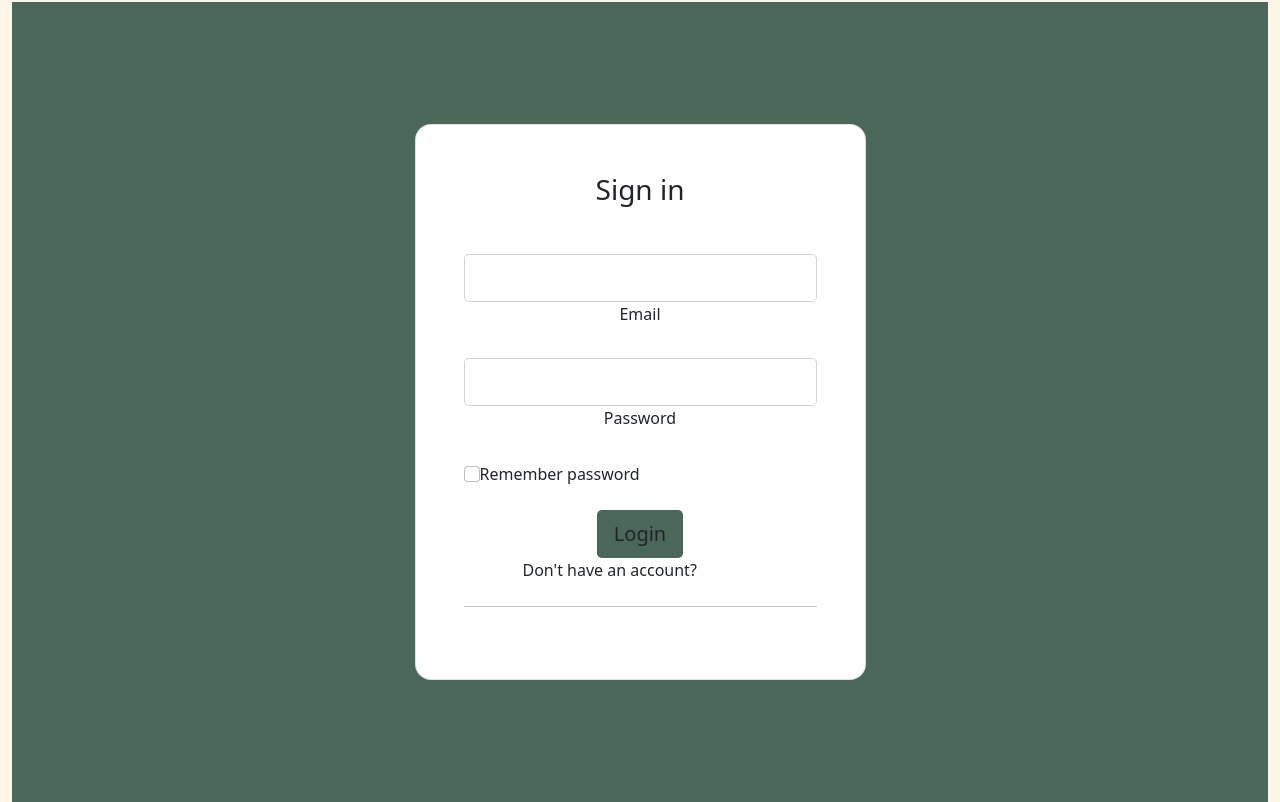
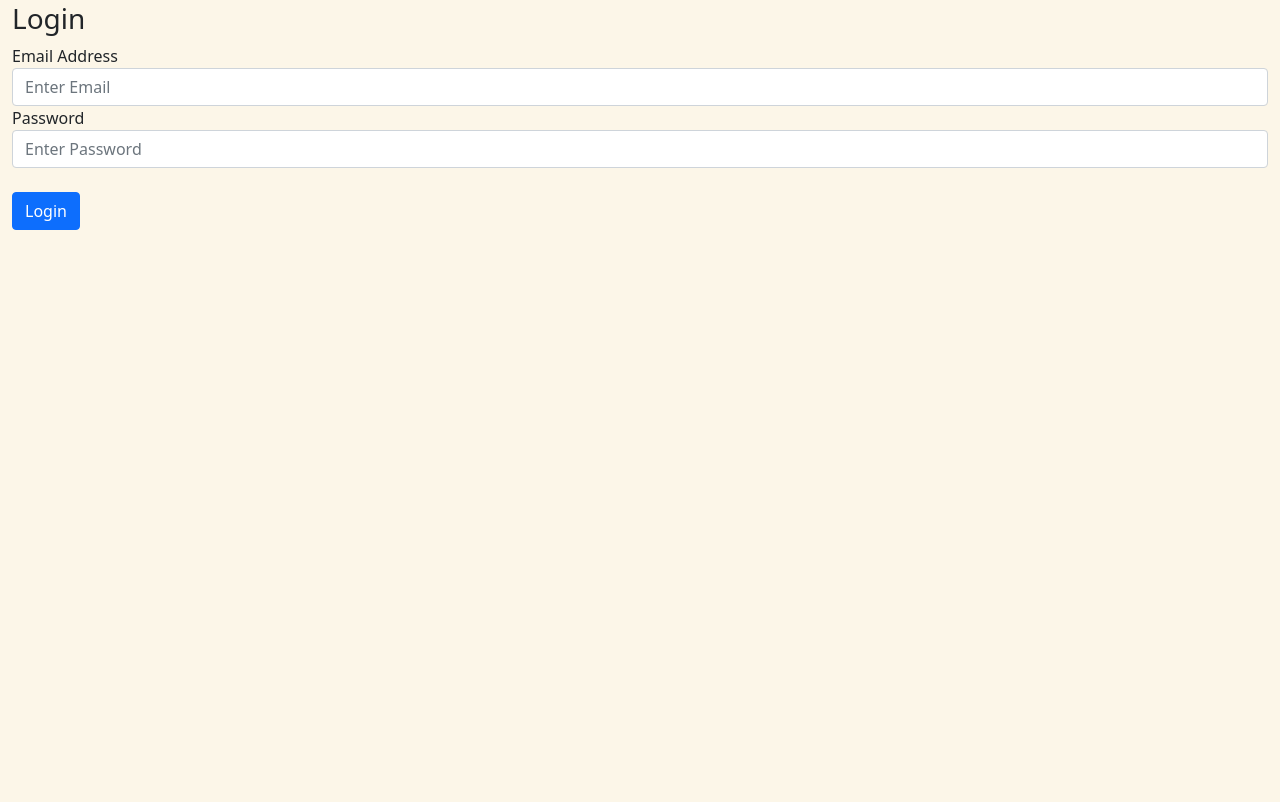
Before and after one commit to Maltilda-Nyaboke/week-13, a Flask app: page /authenticate/login in a window 1280 px wide. Shown: the part 52-854 px from the top of the page. After the commit the page ends 282 px from the top, so only its background shows below. Run offline with Flask 2, Linux system fonts and the light colour scheme; parts of the project's set-up code (start-up, migrations or seed data) failed here and were passed over; some libraries are stand-ins or nearby versions.

Commit message:
bug:login authentication failure

```diff
--- a/app/auth/views.py
+++ b/app/auth/views.py
@@ -1,5 +1,7 @@
 from flask import render_template,redirect, url_for,flash,request
-from flask_login import login_user,logout_user,login_required
+from flask_login import login_user,logout_user,login_required,current_user
+from werkzeug.security import generate_password_hash,check_password_hash
+
 from .. import db
 from .import auth
 from ..models import User
@@ -7,9 +9,18 @@ from ..models import User
 
 @auth.route('/login', methods=['GET', 'POST'])
 def login():
-    email = request.form.get('email')
-    username = request.form.get('username')
-    password = request.form.get('password')
+    if request.method == 'POST':
+        email = request.form.get('email')
+        password = request.form.get('password')
+        user = User.query.filter_by(email=email).first()
+        if user:
+            if check_password_hash(user.password,password):
+               flash('logged in successfully', category='success')
+               login_user(user,remember=True)
+            else:
+                flash('password is incorrect', category='error')
+        else:
+            flash('Invalid username or Password', category='error')
     return render_template('auth/login.html')
 
 
@@ -21,7 +32,7 @@ def register():
         username = request.form.get('username')
         password1 = request.form.get('password1')
         password2 = request.form.get('password2')
-        email_exists=User.query.filter_by(email=email).first()
+        email_exists= User.query.filter_by(email=email).first()
         username_exists =User.query.filter_by(username=username).first()
         if email_exists:
             flash('User with this email already exists',category = 'error')
@@ -33,12 +44,14 @@ def register():
             new_user = User(email=email,username=username,password=password1)
             db.session.add(new_user)
             db.session.commit()
+            logout_user(new_user,remember=True)
             flash('user has been created')
             return redirect('main.index')
 
     return render_template('auth/register.html')
 
 @auth.route('/')
+@login_required
 def logout():
     logout_user()
     return render_template('main.index')
--- a/app/main/views.py
+++ b/app/main/views.py
@@ -1,7 +1,6 @@
 from flask import render_template,request,redirect,url_for,abort
 from . import main
 from .. import db
-from forms import UpdateProfile
 from flask_login import login_required
 from ..models import User
 
--- a/app/templates/auth/login.html
+++ b/app/templates/auth/login.html
@@ -1,41 +1,16 @@
 {% extends 'base.html'%}
 {% block content %}
 <form method="POST">
-    <section class="vh-100" style="background-color: #4A675A;">
-        <div class="container py-5 h-100">
-          <div class="row d-flex justify-content-center align-items-center h-100">
-            <div class="col-12 col-md-8 col-lg-6 col-xl-5">
-              <div class="card shadow-2-strong" style="border-radius: 1rem;">
-                <div class="card-body p-5 text-center">
-
-                  <h3 class="mb-5">Sign in</h3>
-
-                  <div class="form-outline mb-4">
-                    <input type="email" id="typeEmailX-2" class="form-control form-control-lg" />
-                    <label class="form-label" for="typeEmailX-2">Email</label>
-                  </div>
-
-                  <div class="form-outline mb-4">
-                    <input type="password" id="typePasswordX-2" class="form-control form-control-lg" />
-                    <label class="form-label" for="typePasswordX-2">Password</label>
-                  </div>
-
-                  <!-- Checkbox -->
-                  <div class="form-check d-flex justify-content-start mb-4">
-                    <input class="form-check-input" type="checkbox" value="" id="form1Example3" />
-                    <label class="form-check-label" for="form1Example3"> Remember password </label>
-                  </div>
-
-                  <button class="btn btn-lg btn-block" style="background-color: #4A675A;" type="submit">Login</button>
-                  <p> Don't have an account? <a href="{{url_for('auth.register')}}" style="color: white;text-decoration: none;">Sign up</a></p>
-                  <hr class="my-4">
-
-
-                </div>
-              </div>
-            </div>
-          </div>
+    <h3>Login</h3>
+    <div class="form-group">
+        <label for="email">Email Address</label>
+        <input type="text" id="email" name="email" class="form-control" placeholder="Enter Email" />
+        <label for="password">Password</label>
+        <input type="password" id="password" name="password" class="form-control" placeholder="Enter Password" />
+        <br />
+        <div>
+            <button class="btn btn-primary" type="submit">Login</button>
         </div>
-      </section>
-    </form>
-    {% endblock %}
+    </div>
+</form>
+{% endblock %}
```
Also changed, not shown: app/models.py (+0 -38 lines), migrations/versions/78d07d2dd7c1_second_migration.py (added, +43 -0 lines).
